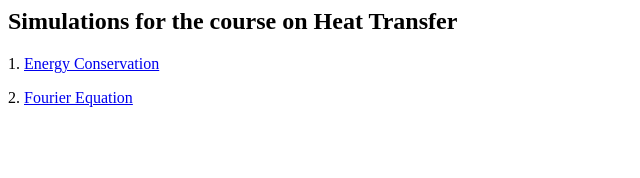
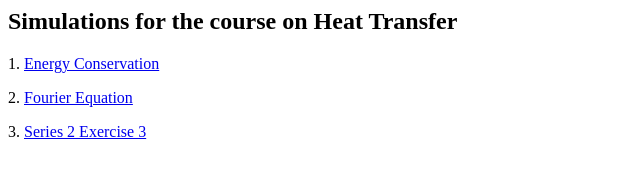
Before and after one commit to agrricha/agrricha.github.io, a plain HTML site: page index.html in a window 1280 px wide. Shown: the whole page, without its empty margins (0-640 px from the left). Drawn offline with Linux system fonts and the light colour scheme.

Commit message:
New Series Added

```diff
--- a/index.html
+++ b/index.html
@@ -5,6 +5,7 @@
 
 <p>1. <a href="Heat_Transfer/Ch1_FirstPrinciple.html">Energy Conservation</a></p>
 <p>2. <a href="https://agrricha.github.io/Heat_Transfer/Ch2_FourierHeatEquation.html#/">Fourier Equation</a></p>
+<p>3. <a href="https://hub.gke2.mybinder.org/user/agrricha-agrricha.github.io-3jemgzxt/voila/render/Demo2.ipynb?token=8SFeBDjnRx2qMcKdSn1b4A">Series 2 Exercise 3</a></p>
 
 </body>
 </html>
```
